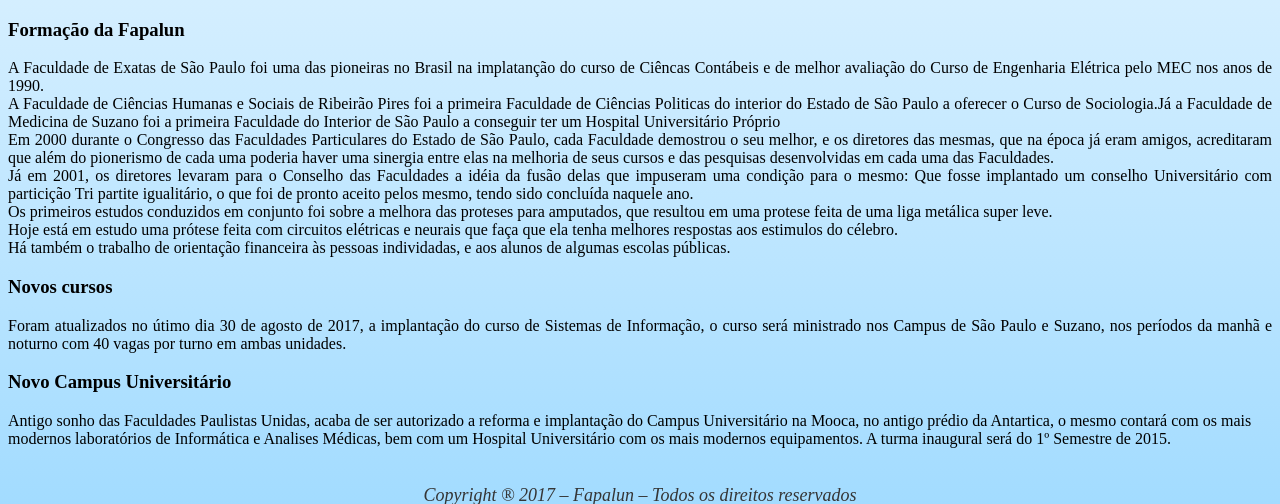
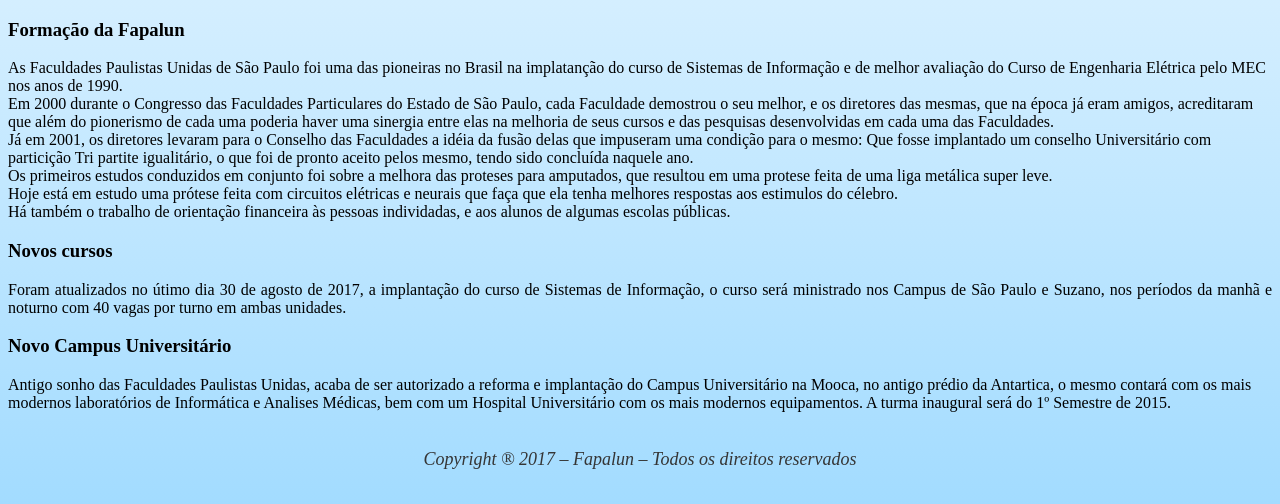
Before and after one commit to grazielaosouza/TecWeb-TF-2T-B-SI, a Django app: page /noticias in a window 1280 px wide. Shown: the part 281-785 px from the top of the page. Run offline with Django 3.2, Linux system fonts and the light colour scheme.

Commit message:
Update noticias.html

```diff
--- a/core/templates/noticias.html
+++ b/core/templates/noticias.html
@@ -25,11 +25,8 @@
         </ol>
 </nav>
 <h3> Formação da Fapalun </h3>
-<p align="justify"> A Faculdade de Exatas de São Paulo foi uma das pioneiras no Brasil na implatanção do curso
-    de Ciêncas Contábeis e de melhor avaliação do Curso de Engenharia Elétrica pelo MEC nos anos de 1990.<br />
-    A Faculdade de Ciências Humanas e Sociais de Ribeirão Pires foi a primeira Faculdade de Ciências Politicas do interior
-    do Estado de São Paulo a oferecer o Curso de Sociologia.Já a Faculdade de Medicina de Suzano foi a primeira
-    Faculdade do Interior de São Paulo a conseguir ter um Hospital Universitário Próprio<br />
+<p> As Faculdades Paulistas Unidas de São Paulo foi uma das pioneiras no Brasil na implatanção do curso
+    de Sistemas de Informação e de melhor avaliação do Curso de Engenharia Elétrica pelo MEC nos anos de 1990.<br />
     Em 2000 durante o Congresso das Faculdades Particulares do Estado de São Paulo, cada Faculdade demostrou o seu
     melhor, e os diretores das mesmas, que na época já eram amigos, acreditaram que além do pionerismo de cada uma
      poderia haver uma sinergia entre elas na melhoria de seus cursos e das pesquisas desenvolvidas em cada uma das
@@ -43,10 +40,10 @@
      aos estimulos do célebro.<br/>
      Há também o trabalho de orientação financeira às pessoas individadas, e aos alunos de algumas escolas
      públicas.<br />
-     </p>
+ </p>
      <h3 class="centro">Novos cursos</h3>
      <p align="justify">
-         Foram atualizados no útimo dia 30 de agosto de 2017, a implantação do curso de Sistemas de Informação,
+        Foram atualizados no útimo dia 30 de agosto de 2017, a implantação do curso de Sistemas de Informação,
         o curso será ministrado nos Campus de São Paulo e Suzano, nos períodos da manhã e noturno com 40 vagas
         por turno em ambas unidades.
      </p>
```
